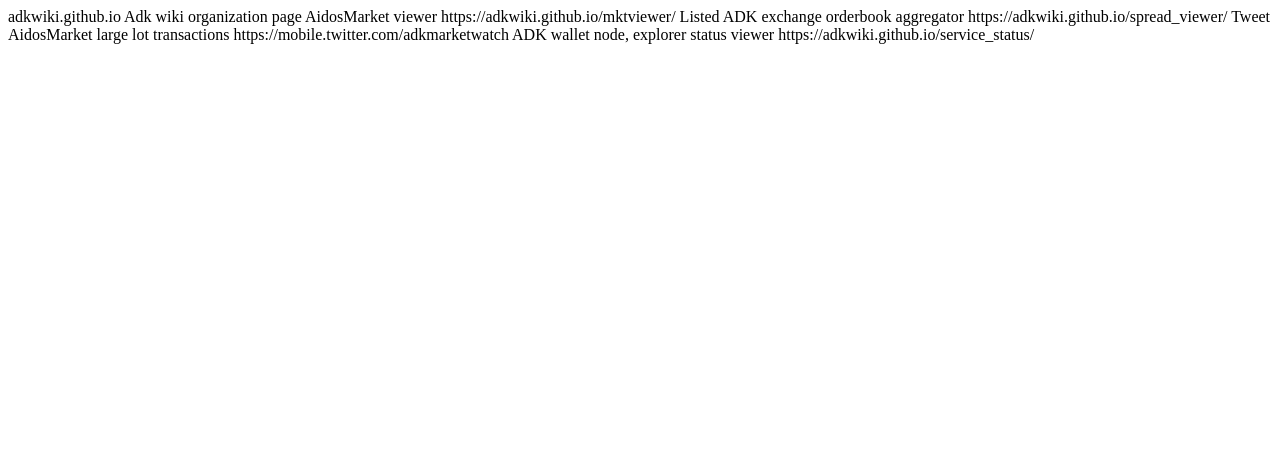
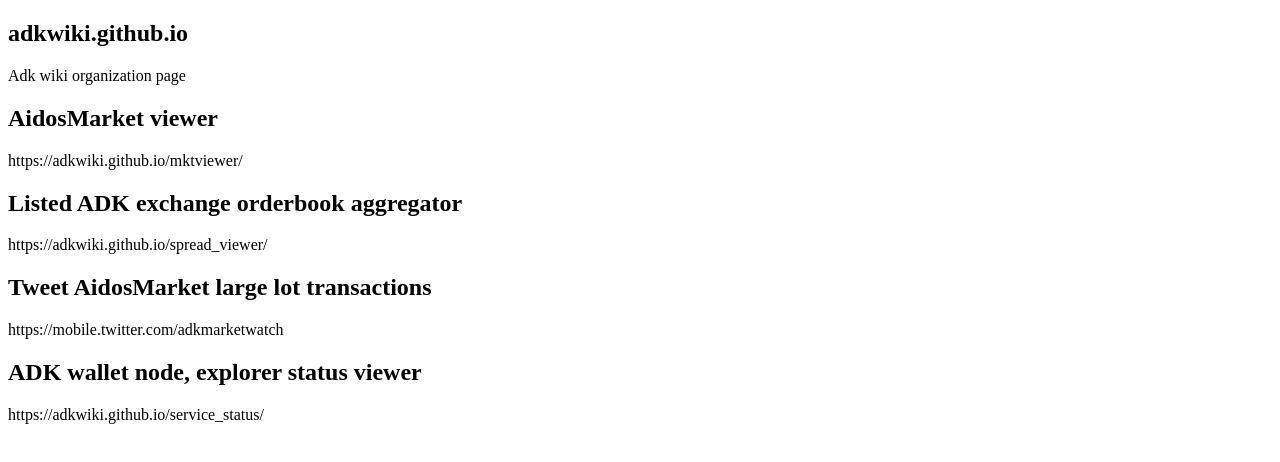
Before and after one commit to adkwiki/adkwiki.github.io, a plain HTML site: page index.html in a window 1280 px wide. Drawn offline with Linux system fonts and the light colour scheme.

Commit message:
Update index.html

```diff
--- a/index.html
+++ b/index.html
@@ -4,23 +4,23 @@
 <head>
 </head>
 <body>
-adkwiki.github.io
+<h2>adkwiki.github.io</h2>
 
 Adk wiki organization page
 
-AidosMarket viewer
+<h2>AidosMarket viewer</h2>
 
 https://adkwiki.github.io/mktviewer/
 
-Listed ADK exchange orderbook aggregator
+<h2>Listed ADK exchange orderbook aggregator</h2>
 
 https://adkwiki.github.io/spread_viewer/
 
-Tweet AidosMarket large lot transactions
+<h2>Tweet AidosMarket large lot transactions</h2>
 
 https://mobile.twitter.com/adkmarketwatch
 
-ADK wallet node, explorer status viewer
+<h2>ADK wallet node, explorer status viewer</h2>
 
 https://adkwiki.github.io/service_status/
 </body>
```
